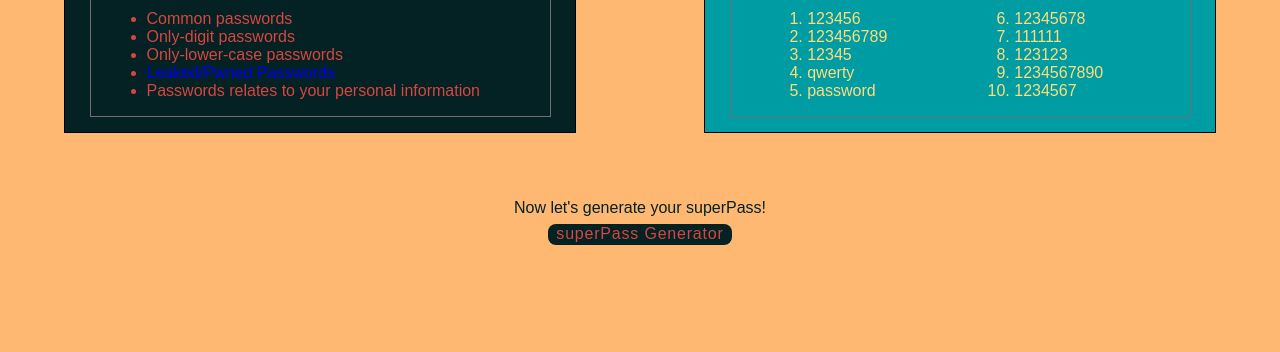
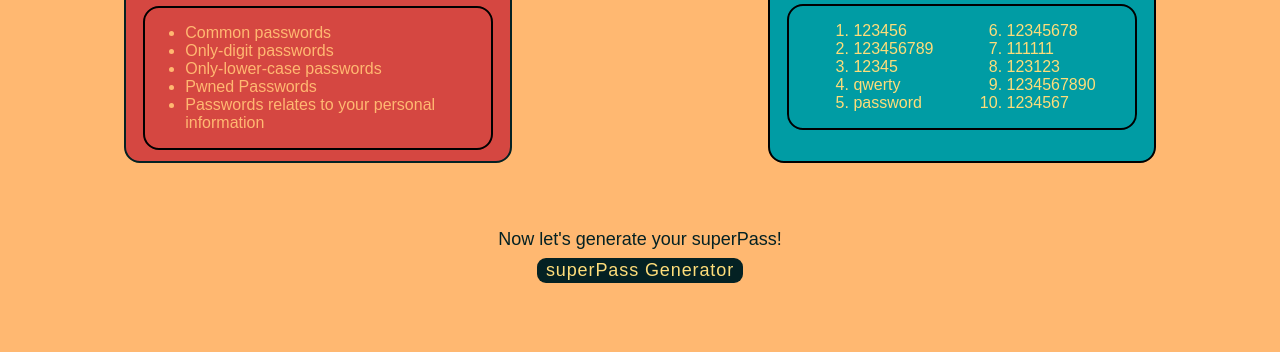
Before and after one commit to anhnguyen6535/PasswordTester, a website: page hashes.html in a window 1280 px wide. Shown: the part 641-993 px from the top of the page. Before the commit the page ends 955 px from the top, so only its background shows below. Drawn offline with Linux system fonts and the light colour scheme; a web font is replaced by a local one.

Commit message:
Modify hashes.html styling

```diff
--- a/css/hashes.css
+++ b/css/hashes.css
@@ -33,7 +33,7 @@ li{
 
 .top .part1 .hash .hash-container .hash-box{
   width: 35%;
-  /* border: 2px solid #707070; */
+  border: 2px solid #042123;
   border-radius: 0.3em;
   background: var(--blue);
   padding: 10px 10px;
@@ -54,6 +54,7 @@ li{
 }
 
 .convert{
+  border: 2px solid var(--blue);
   display: inline-block;
   margin: 0;
   padding: 10px 12px;
@@ -63,7 +64,7 @@ li{
   font-family: zubilo-black, sans-serif;
   font-size: 20px;
   border-radius: 0.3em;
-  border: none;
+  /* border: none; */
 }
 
 .info {
@@ -106,53 +107,19 @@ li{
 
 .content{
   display: flex;
+  justify-content: center
 }
 
 .recipe {
-  border: 1px solid black;
-  background: var(--black);
-  width: 40%;
+  border: 2px solid var(--black);
+  border-radius: 1em;
+  background: var(--red);
+  width: 30%;
   margin-left: 5%;
-  margin-right: 5%;
+  margin-right: 15%;
 }
 
 .recipe .header{
-  text-align: center;
-  color: var(--red);
-  font-size: 25px;
-  font-family: zubilo-black,sans-serif;
-  font-weight: 400;
-  font-style: normal;
-  letter-spacing: .1em;
-}
-
-.recipe .textbox{
-  border: 1px solid var(--gray);
-  margin-top: 1;
-  width: 90%;
-  margin:auto;
-  margin-bottom: 3%
-}
-
-.recipe .textbox .text {
-  color: var(--red);
-  padding-left: 1em;
-  font-size: 16px;
-  font-family: zubilo-black, sans-serif;
-  font-weight: 400;
-  font-style: normal;
-  width: 95%;
-}
-
-.common {
-  border: 1px solid black;
-  background: var(--green);
-  width: 40%;
-  margin-left: 5%;
-  margin-right: 5%;
-}
-
-.common .header{
   text-align: center;
   color: var(--yellow);
   font-size: 25px;
@@ -162,7 +129,41 @@ li{
   letter-spacing: .1em;
 }
 
+.recipe .textbox{
+  border: 2px solid black;
+  border-radius: 1em;
+  margin-top: 1;
+  width: 90%;
+  margin:auto;
+  margin-bottom: 3%;
+}
+
+.recipe .textbox .text {
+  color: var(--orange);
+  text-align: left;
+  font-size: 16px;
+  font-family: zubilo-black, sans-serif;
+  font-weight: 400;
+  font-style: normal;
+  width: 95%;
+}
+
+.common {
+  border: 2px solid black;
+  border-radius: 1em;
+  background: var(--green);
+  width: 30%;
+  justify-content: center;
+  margin-left: 5%;
+  margin-right: 5%;
+}
+
+.common .header{
+  text-align: center;
+}
+
 .common .title{
+  letter-spacing: .1em;
   text-decoration: none;
   font-family: zubilo-black, sans-serif;
   font-size: 25px;
@@ -172,7 +173,8 @@ li{
 }
 
 .common .textbox{
-  border: 1px solid var(--gray);
+  border: 2px solid black;
+  border-radius: 1em;
   margin-top: 1;
   width: 90%;
   margin:auto;
@@ -186,7 +188,7 @@ li{
   font-weight: 400;
   font-style: normal;
   width: 95%;
-  padding-left: 8%;
+  padding-left: 7%;
 }
 
 .text .commonList{
@@ -215,10 +217,9 @@ li{
   font-family: zubilo-black, sans-serif;
   font-weight: 400;
   font-style: normal;
-  font-size: 16px;
+  font-size: 18px;
   color: var(--black);
   padding: 0.1em 0.5em;
-  /* display: list-item */
 }
 
 .content .generatorbox .superpass-button {
@@ -233,10 +234,10 @@ li{
   font-family: zubilo-lined, sans-serif;
   font-weight: 400;
   font-style: normal;
-  font-size: 16px;
+  font-size: 18px;
   text-align: center;
   background: var(--black);
-  color: var(--red);
+  color: var(--yellow);
   border-radius: 0.5em;
   padding: 0.1em 0.5em;
   letter-spacing: .05em;
--- a/hashes.html
+++ b/hashes.html
@@ -65,14 +65,14 @@
 
         <div class = "content">
             <div class = "recipe">
-                <h2 class = "header">Weak Passwords Recipe</h2>
+                <h2 class = "header">Passweak Recipe</h2>
                 <div class = "textbox">
                     <div class = "text">
                         <ul class="list">
                             <li>Common passwords</li>
                             <li>Only-digit passwords</li>
                             <li>Only-lower-case passwords</li>
-                            <li><a class="pwnedPw" href="https://haveibeenpwned.com/Passwords">Leaked/Pwned Passwords</a></li>
+                            <li><a class="pwnedPw" href="https://haveibeenpwned.com/Passwords" style="text-decoration: none; color: #FFB871;">Pwned Passwords</a></li>
                             <li>Passwords relates to your personal information</li>
                         </ul>
                     </div>
```
